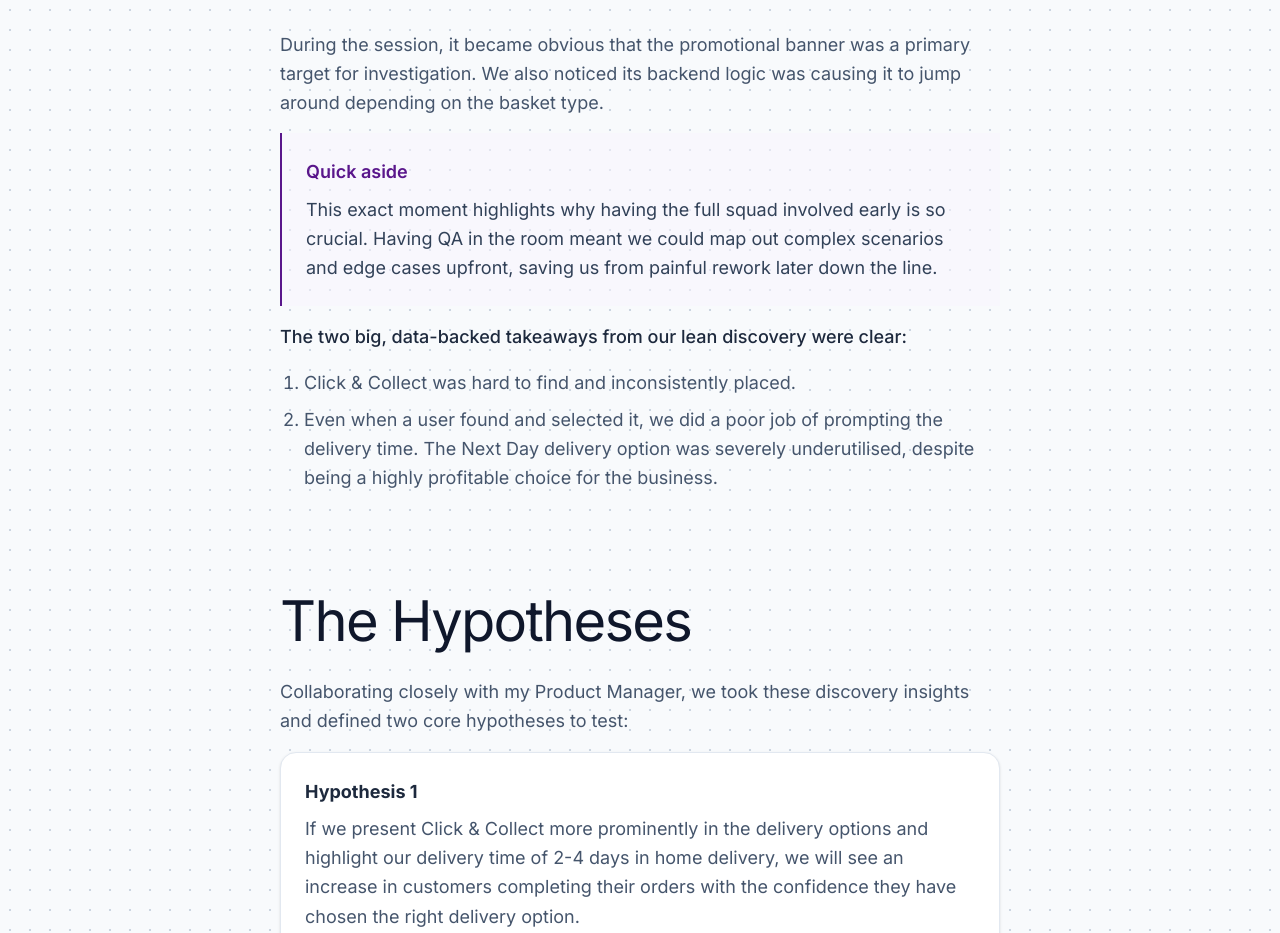
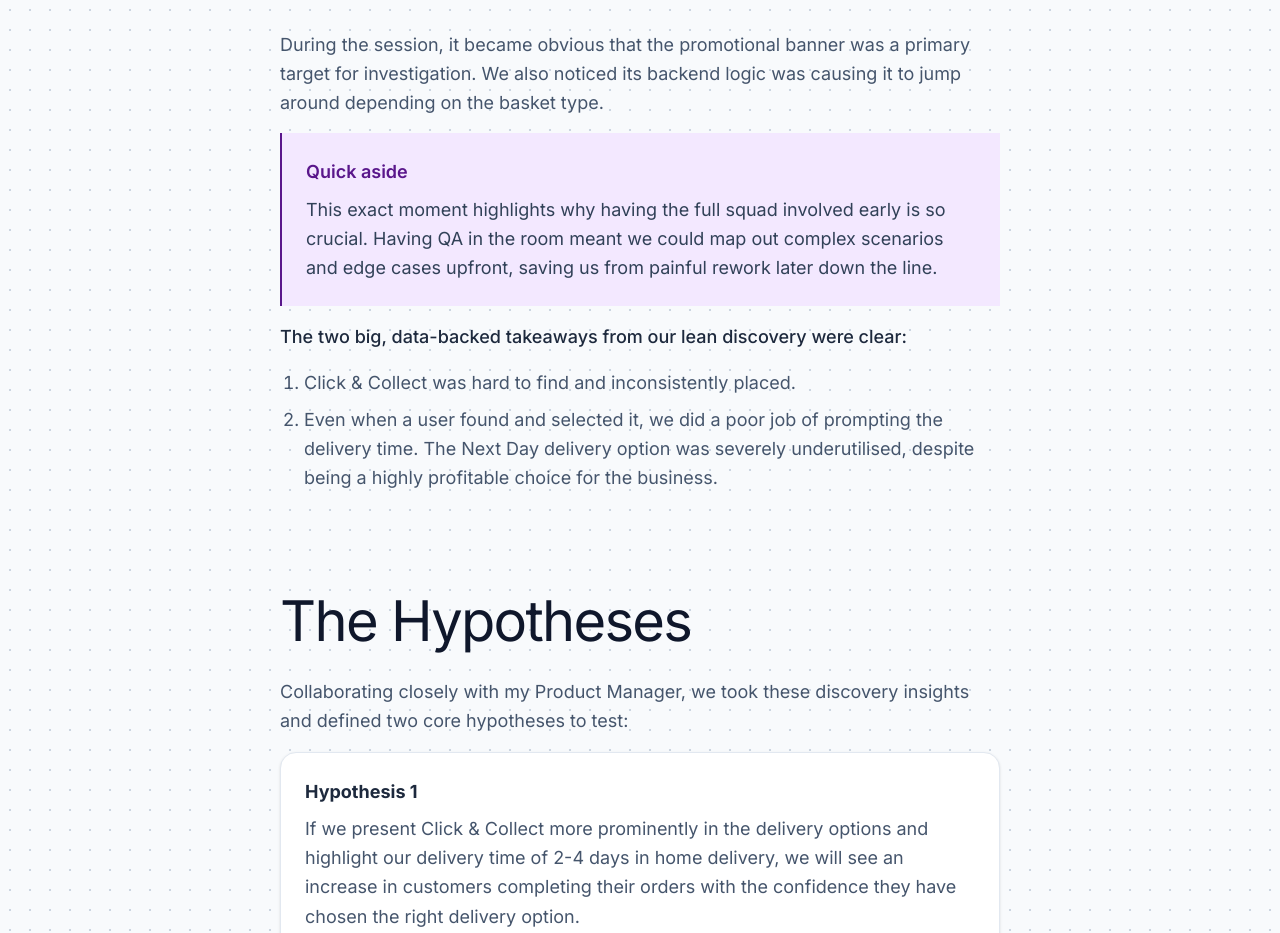
Before and after one commit to andrewleevey-ux/andrew-leevey-portfolio, a Next.js app: page /case-studies/checkout-delivery in a window 1280 px wide. Shown: the part 3280-4213 px from the top of the page. Built offline with nearby package versions, Linux system fonts and the light colour scheme.

Commit message:
style: update case study callout to bg-purple-100
- Darken the "Quick aside" blockquote background to provide better contrast against the dot grid background

Co-authored-by: andrewleevey-ux <257649676+andrewleevey-ux@users.noreply.github.com>

```diff
--- a/app/case-studies/checkout-delivery/page.tsx
+++ b/app/case-studies/checkout-delivery/page.tsx
@@ -109,7 +109,7 @@ export default function CheckoutDeliveryCaseStudy() {
               During the session, it became obvious that the promotional banner was a primary target for investigation. We also noticed its backend logic was causing it to jump around depending on the basket type.
             </p>
 
-            <div className="border-l-2 border-purple-900 bg-purple-50/50 p-6 rounded-none mb-4">
+            <div className="border-l-2 border-purple-900 bg-purple-100 p-6 rounded-none mb-4">
               <strong className="block text-purple-900 font-semibold mb-2">Quick aside</strong>
               <p className="text-slate-700">
                 This exact moment highlights why having the full squad involved early is so crucial. Having QA in the room meant we could map out complex scenarios and edge cases upfront, saving us from painful rework later down the line.
```
